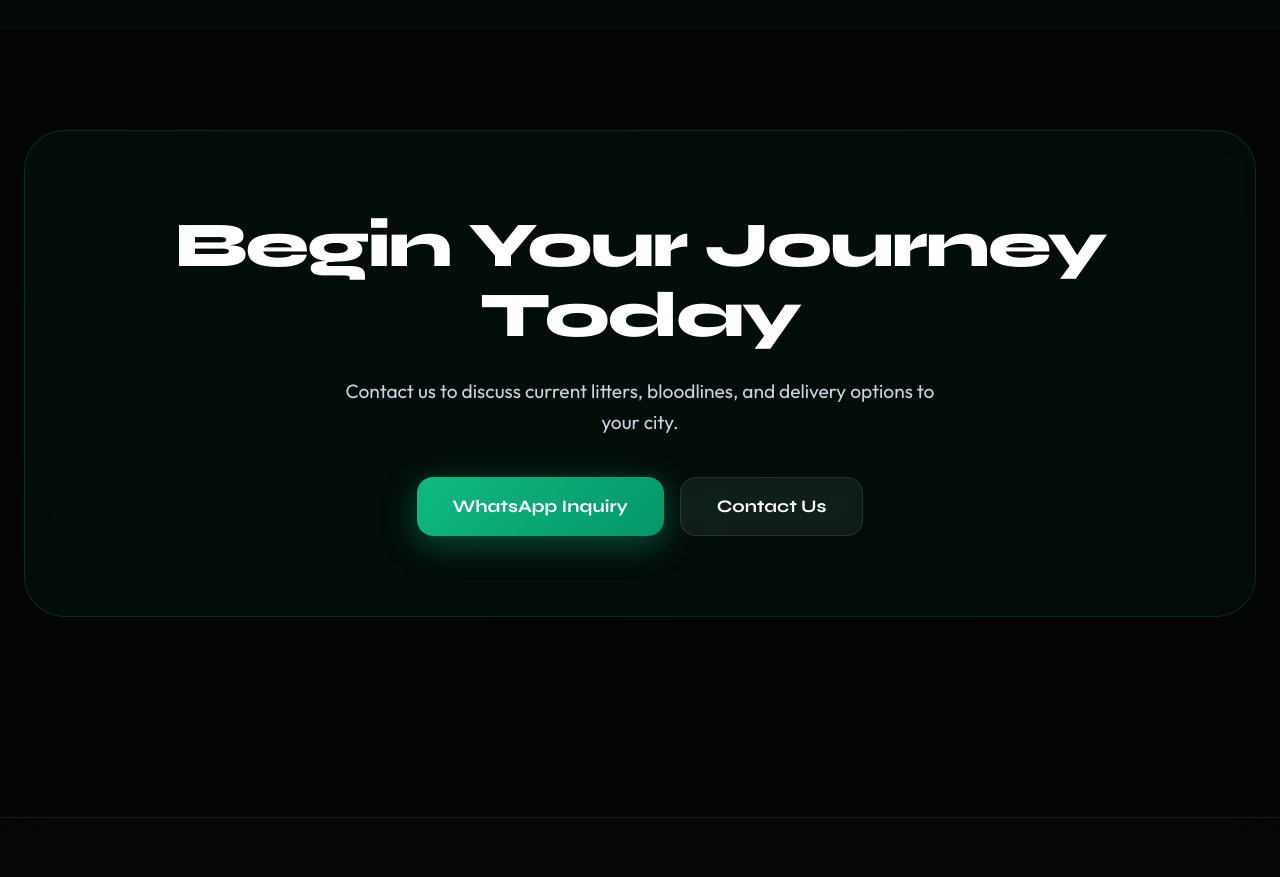
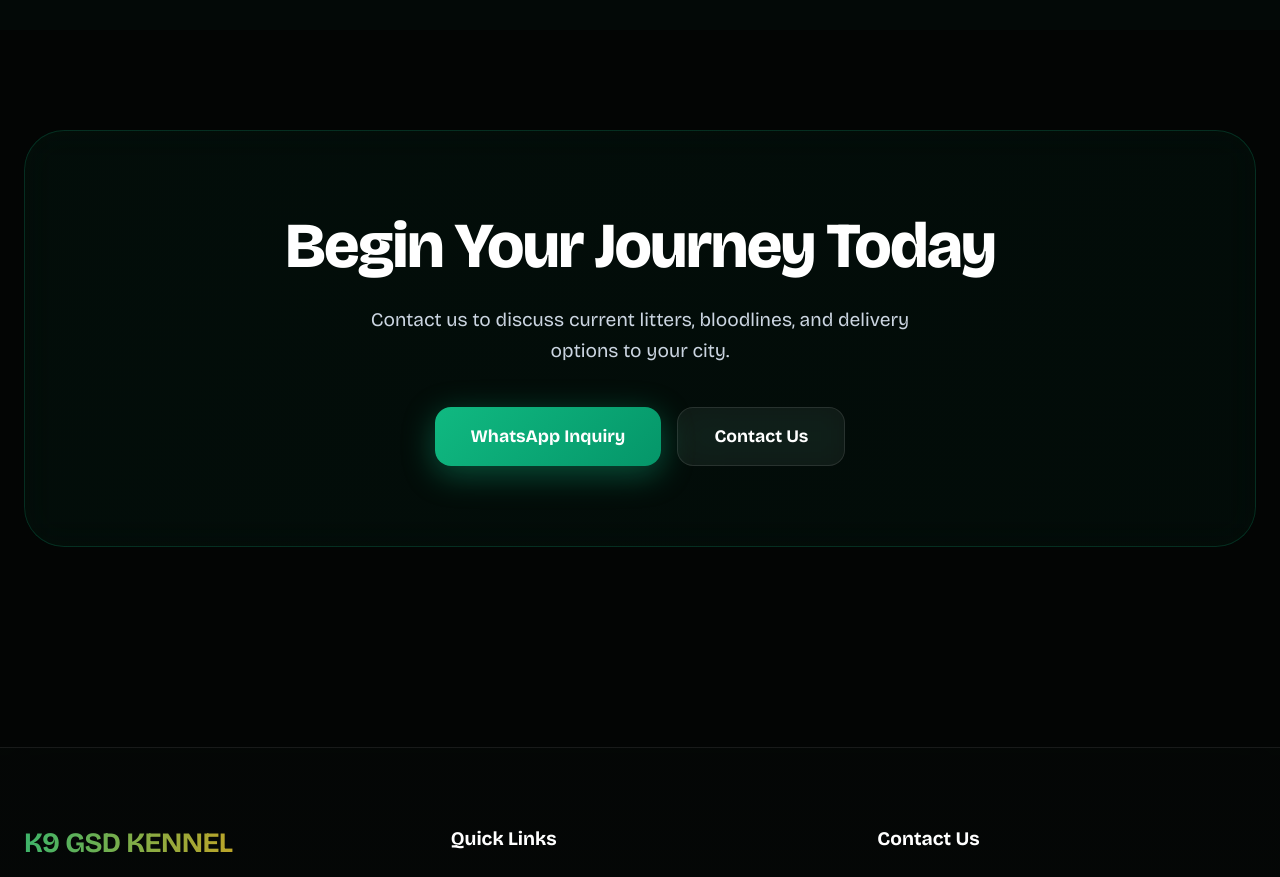
Before and after one commit to Ranbeer84/K9_GSD, a React (Vite) app in the folder frontend/: page / in a window 1280 px wide. Shown: the part 2400-3277 px from the top of the page. Built offline with nearby package versions, Linux system fonts and the light colour scheme; no server answers.

Commit message:
Font Changed

```diff
--- a/frontend/src/components/common/Button.jsx
+++ b/frontend/src/components/common/Button.jsx
@@ -25,7 +25,7 @@ const Button = ({
     border: 'none',
     position: 'relative',
     overflow: 'hidden',
-    fontFamily: 'Syne, sans-serif',
+    fontFamily: "var(--font-display)",
     width: fullWidth ? '100%' : 'auto',
     opacity: disabled ? 0.5 : 1,
   };
--- a/frontend/src/components/layout/Navbar.jsx
+++ b/frontend/src/components/layout/Navbar.jsx
@@ -140,10 +140,11 @@ const Navbar = ({ isAdmin, onLogout }) => {
                   <div>
                     <h1
                       style={{
-                        fontSize: isMobile ? "1.35rem" : "1.75rem",
+                        fontFamily: "var(--font-brand)",
+                        fontSize: isMobile ? "1.3rem" : "1.7rem",
                         fontWeight: "900",
                         margin: 0,
-                        letterSpacing: "1px",
+                        letterSpacing: "2px",
                         background:
                           "linear-gradient(to bottom, #F3D06A 0%, #9C7045 100%)",
                         WebkitBackgroundClip: "text",
@@ -161,7 +162,7 @@ const Navbar = ({ isAdmin, onLogout }) => {
                         letterSpacing: isMobile ? "1px" : "2px",
                         whiteSpace: "nowrap",
                         textTransform: "uppercase",
-                        fontFamily: "'Outfit', sans-serif",
+                        fontFamily: "var(--font-body)",
                       }}
                     >
                       {isAdmin ? "ADMIN PANEL" : "PREMIUM KENNEL • RANCHI"}
@@ -206,7 +207,7 @@ const Navbar = ({ isAdmin, onLogout }) => {
                         fontSize: "0.95rem",
                         cursor: "pointer",
                         transition: "all 0.3s ease",
-                        fontFamily: "Syne, sans-serif",
+                        fontFamily: "var(--font-display)",
                       }}
                     >
                       <item.icon size={18} />
--- a/frontend/src/index.css
+++ b/frontend/src/index.css
@@ -3,12 +3,17 @@
    ================================== */
 
 /* Google Fonts */
-@import url("https://fonts.googleapis.com/css2?family=Syne:wght@400;600;700;800;900&family=Space+Mono:wght@400;700&family=Outfit:wght@300;400;500;600;700;800;900&display=swap");
+@import url("https://fonts.googleapis.com/css2?family=Bricolage+Grotesque:opsz,wght@12..96,300..800&family=Cinzel:wght@500;700;900&display=swap");
 
 /* ===================================
    CSS Variables
    ================================== */
 :root {
+  /* Typography - change a font here and it updates the whole site */
+  --font-display: "Bricolage Grotesque", system-ui, sans-serif; /* headings */
+  --font-brand: "Cinzel", Georgia, serif; /* logo wordmark, regal accents */
+  --font-body: "Bricolage Grotesque", system-ui, -apple-system, sans-serif; /* all text, buttons, forms, admin */
+
   /* Primary Colors - Refined Gradients */
   --primary-from: #10b981;
   --primary-to: #059669;
@@ -86,7 +91,7 @@ svg {
 
 body {
   -webkit-text-size-adjust: 100%;
-  font-family: "Outfit", sans-serif;
+  font-family: var(--font-body);
   background: var(--bg-primary);
   color: var(--text-primary);
   line-height: 1.6;
@@ -103,15 +108,15 @@ h3,
 h4,
 h5,
 h6 {
-  font-family: "Syne", sans-serif;
-  font-weight: 900;
+  font-family: var(--font-display);
+  font-weight: 800;
   line-height: 1.1;
   color: var(--text-primary);
 }
 
 h1 {
   font-size: clamp(2.5rem, 8vw, 5.5rem);
-  letter-spacing: -0.04em;
+  letter-spacing: -0.035em;
 }
 h2 {
   font-size: clamp(2rem, 6vw, 3.8rem);
@@ -272,6 +277,13 @@ p {
 /* ===================================
    Form & Interactive Elements
    ================================== */
+button,
+table,
+label,
+option {
+  font-family: inherit;
+}
+
 input,
 textarea,
 select {
--- a/frontend/src/pages/Puppies.jsx
+++ b/frontend/src/pages/Puppies.jsx
@@ -117,7 +117,7 @@ const Puppies = ({ isAdmin }) => {
                 fontSize: "0.9rem",
                 cursor: "pointer",
                 textTransform: "uppercase",
-                fontFamily: "Syne, sans-serif",
+                fontFamily: "var(--font-display)",
                 transition: "all 0.3s cubic-bezier(0.4, 0, 0.2, 1)",
               }}
             >
```
